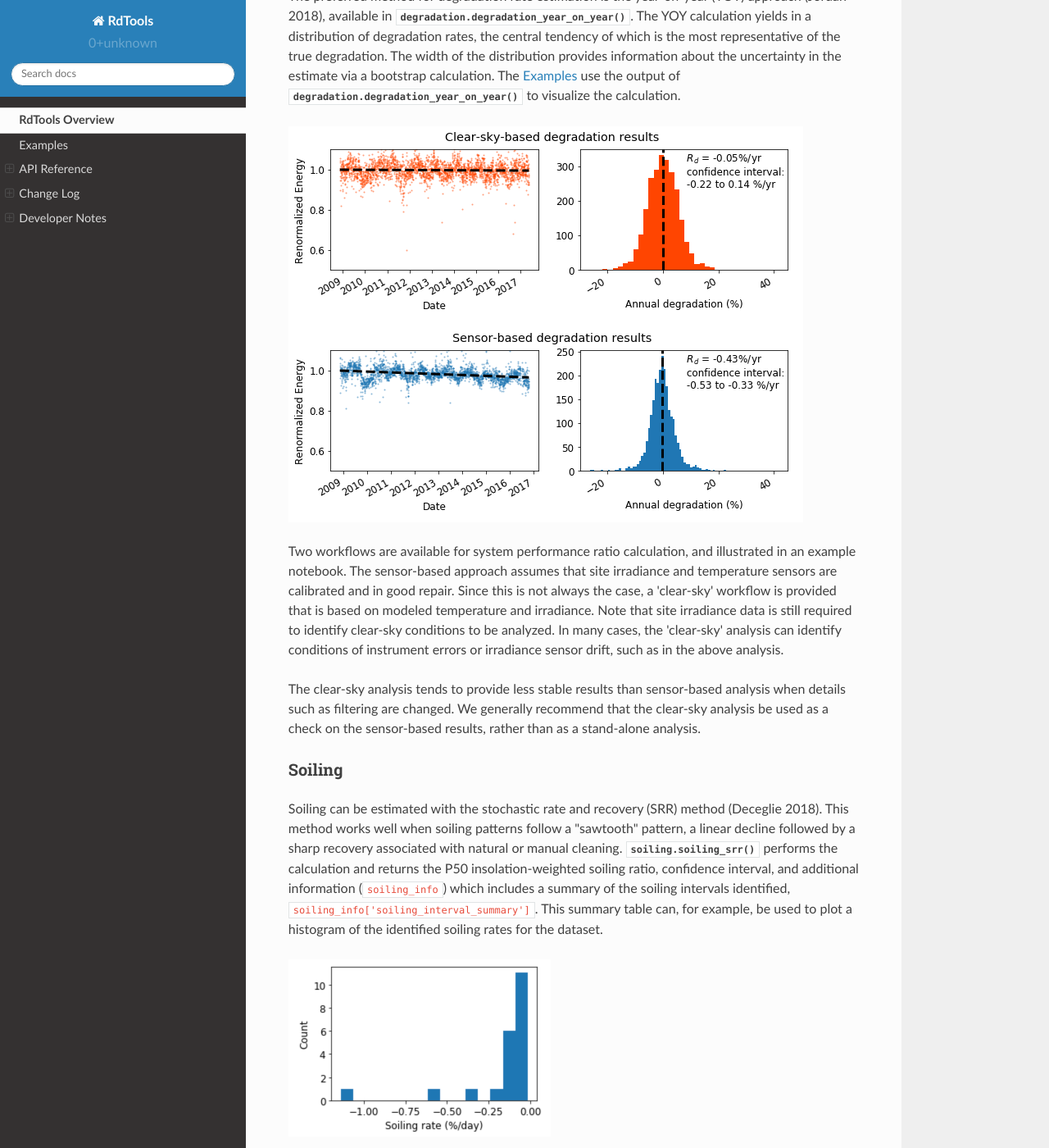
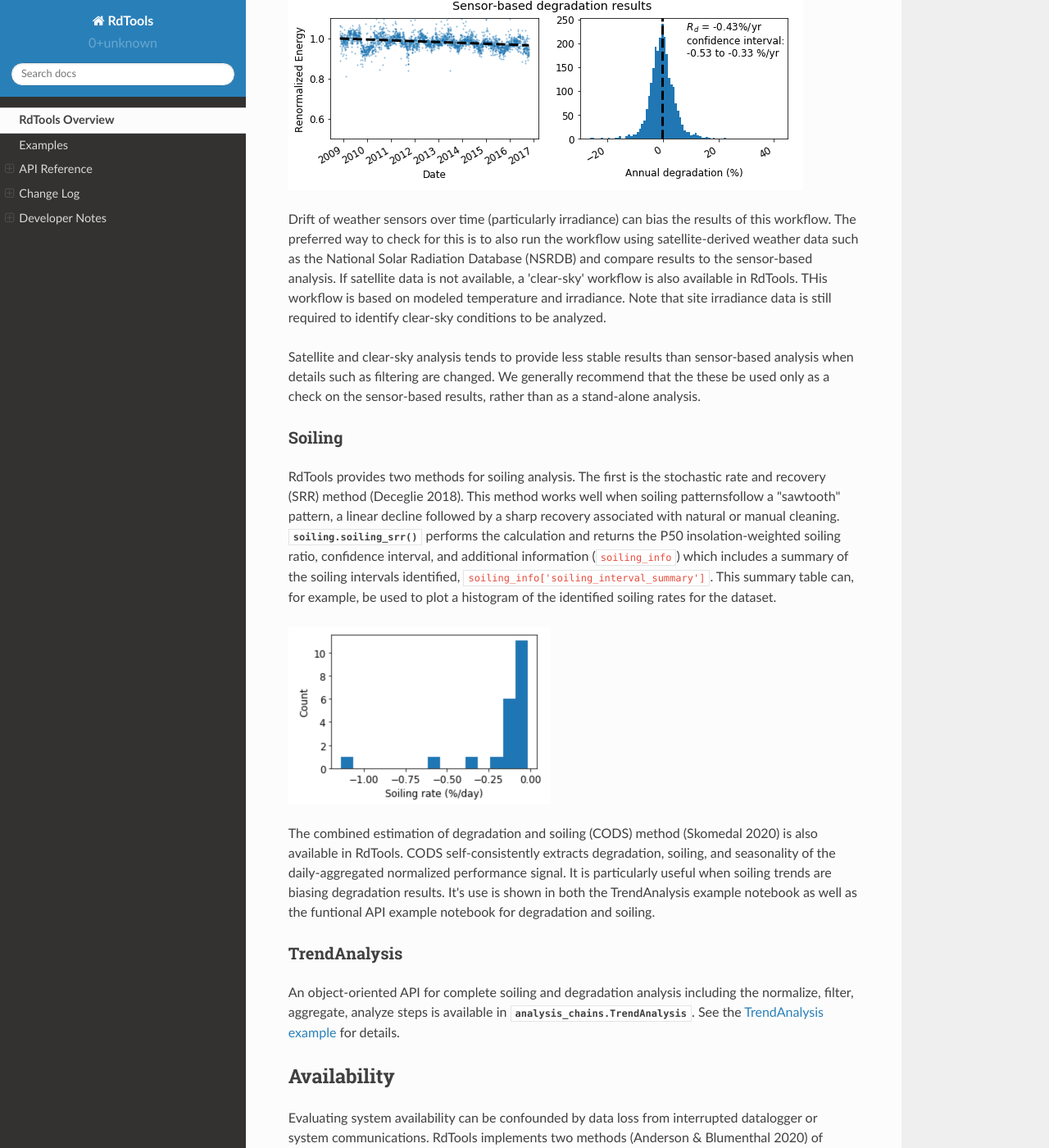
Before and after one commit to NREL/rdtools, a Sphinx documentation site: the page built from docs/sphinx/source/index.rst, in a window 1280 px wide and 1400 px high, scrolled down 1450 px. Shown: the whole window at 82% size. Built offline with Sphinx 7.4.7 and the Read the Docs theme 2.0.0, drawn with Linux system fonts in a browser that asks for light colours; pages that are not in the unit, such as notebooks, are missing from menus; some of the changed text lies outside the part shown.

Commit message:
Docs overview page update

```diff
--- a/docs/sphinx/source/index.rst
+++ b/docs/sphinx/source/index.rst
@@ -36,17 +36,15 @@
 
 0. Import and preliminary calculations
 1. Normalize data using a performance metric
-2. Filter data that creates bias
+2. Filter data to reduce error
 3. Aggregate data
-4. Analyze aggregated data to estimate the degradation rate and/or
+4. Filter aggregated data to remove anomalies
+5. Analyze aggregated data to estimate the degradation rate and/or
    soiling loss
 
-Steps 1 and 2 may be accomplished with the clearsky workflow (see the
-:ref:`examples`) which can help eliminate problems from irradiance sensor
-drift.
-
-.. image:: _images/RdTools_workflows.png
-  :alt: RdTools workflow diagram
+It can be helpful to repeat the above steps with both ground-based measurements of weather
+and satellite weather to check for drift in the ground-based measurements. This is illustrated
+in the TrendAnalysis with NSRDB example.
 
 Degradation
 ^^^^^^^^^^^
@@ -63,28 +61,26 @@
 .. image:: _images/Clearsky_result_updated.png
    :alt: RdTools degradation results plot
 
-Two workflows are available for system performance ratio calculation,
-and illustrated in an example notebook. The sensor-based approach
-assumes that site irradiance and temperature sensors are calibrated and
-in good repair. Since this is not always the case, a 'clear-sky'
-workflow is provided that is based on modeled temperature and
-irradiance. Note that site irradiance data is still required to identify
-clear-sky conditions to be analyzed. In many cases, the 'clear-sky'
-analysis can identify conditions of instrument errors or irradiance
-sensor drift, such as in the above analysis.
+Drift of weather sensors over time (particularly irradiance) can bias the results
+of this workflow. The preferred way to check for this is to also run the workflow using
+satellite-derived weather data such as the National Solar Radiation Database (NSRDB) and
+compare results to the sensor-based analysis. If satellite data is not available,
+a 'clear-sky' workflow is also available in RdTools. THis workflow is based on modeled
+temperature and irradiance. Note that site irradiance data is still required to identify
+clear-sky conditions to be analyzed.
 
-The clear-sky analysis tends to provide less stable results than sensor-based
+Satellite and clear-sky analysis tends to provide less stable results than sensor-based
 analysis when details such as filtering are changed. We generally recommend
-that the clear-sky analysis be used as a check on the sensor-based results,
+that the these be used only as a check on the sensor-based results,
 rather than as a stand-alone analysis.
 
 Soiling
 ^^^^^^^
 
-Soiling can be estimated with the stochastic rate and recovery (SRR)
-method (Deceglie 2018). This method works well when soiling patterns
-follow a "sawtooth" pattern, a linear decline followed by a sharp
-recovery associated with natural or manual cleaning.
+RdTools provides two methods for soiling analysis. The first is the
+stochastic rate and recovery (SRR) method (Deceglie 2018). This method works
+well when soiling patternsfollow a "sawtooth" pattern, a linear decline followed
+by a sharp recovery associated with natural or manual cleaning.
 :py:func:`.soiling.soiling_srr` performs the calculation and returns the P50
 insolation-weighted soiling ratio, confidence interval, and additional
 information (``soiling_info``) which includes a summary of the soiling
@@ -96,6 +92,12 @@
    :alt: RdTools soiling results plot
    :width: 320
    :height: 216
+
+The combined estimation of degradation and soiling (CODS) method (Skomedal 2020) is also available
+in RdTools. CODS self-consistently extracts degradation, soiling, and seasonality
+of the daily-aggregated normalized performance signal. It is particularly useful
+when soiling trends are biasing degradation results. It's use is shown in both the TrendAnalysis
+example notebook as well as the funtional API example notebook for degradation and soiling.
 
 TrendAnalysis
 ^^^^^^^^^^^^^
@@ -259,6 +261,10 @@
    Directly From PV Yield," in IEEE Journal of Photovoltaics, 8(2),
    pp. 547-551, 2018 DOI: `10.1109/JPHOTOV.2017.2784682 <https://doi.org/10.1109/JPHOTOV.2017.2784682>`_
 
+-  Åsmund Skomedal and Michael G. Deceglie, "Combined Estimation of Degradation and Soiling Losses in
+   Photovoltaic Systems," in IEEE Journal of Photovoltaics, 10(6) pp. 1788-1796, 2020.
+   DOI: `10.1109/JPHOTOV.2020.3018219 <https://doi.org/10.1109/JPHOTOV.2020.3018219>`_
+
 -  Kevin Anderson and Ryan Blumenthal, "Overcoming Communications Outages in
    Inverter Downtime Analysis", 2020 IEEE 47th Photovoltaic Specialists
    Conference (PVSC). DOI: `10.1109/PVSC45281.2020.9300635 <https://doi.org/10.1109/PVSC45281.2020.9300635>`_
```
Also changed, not shown: other parts of docs/sphinx/source/index.rst (+1 -1 lines).
